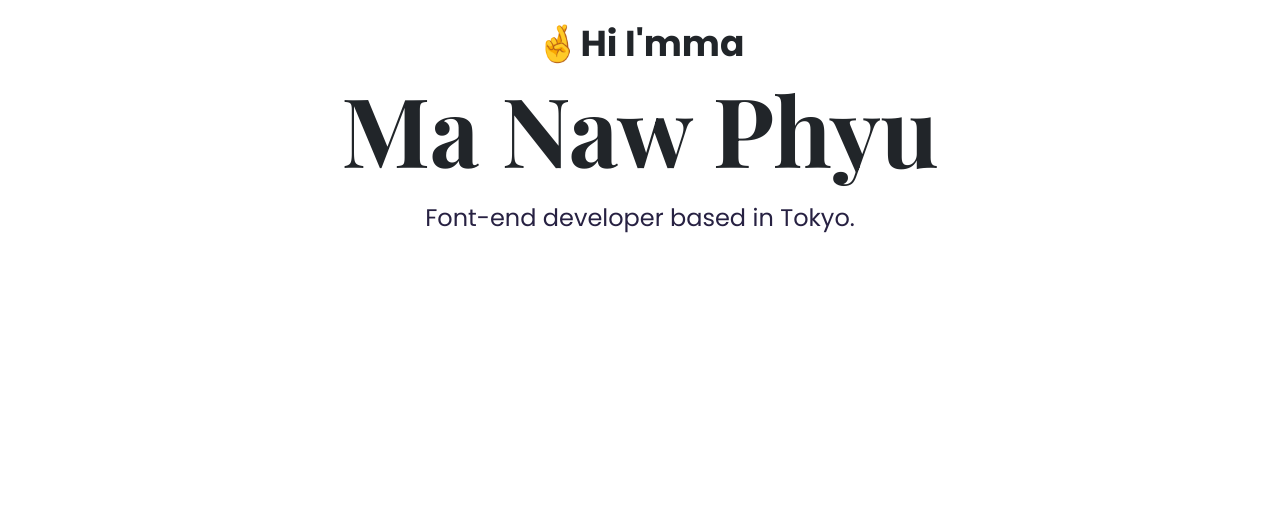
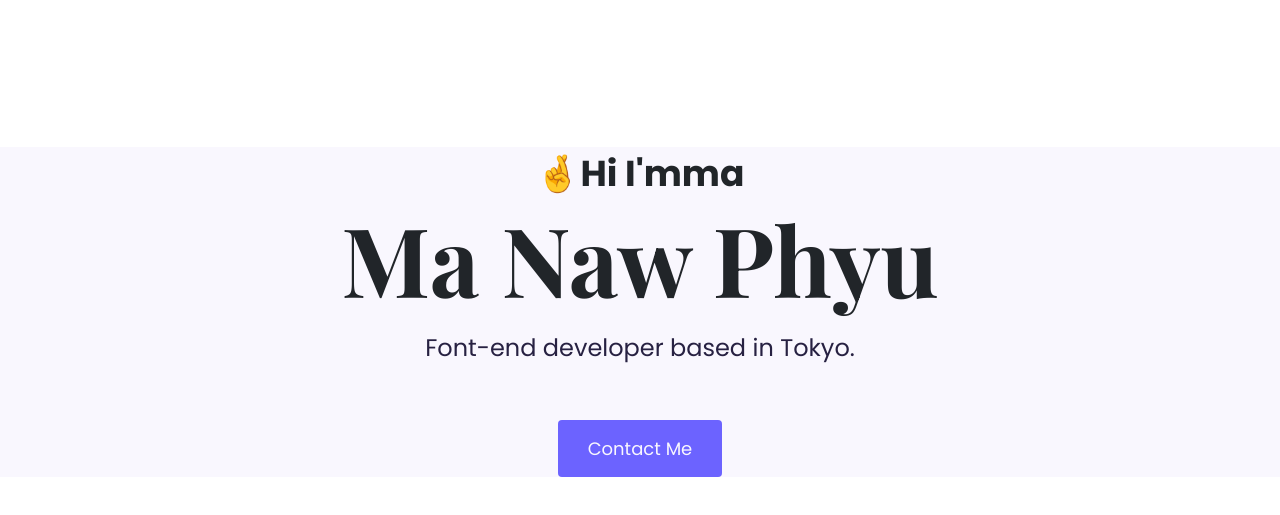
Before and after one commit to myo-thi-ri/RewritingResponsivePortfolio, a plain HTML site: page index.html in a window 1280 px wide. Shown: the part 65-580 px from the top of the page. Drawn offline with nearby package versions, Linux system fonts and the light colour scheme.

Commit message:
Contact me button is added.

```diff
--- a/css/styles.css
+++ b/css/styles.css
@@ -40,7 +40,9 @@ li.active a {
 }
 
 .intro {
+  margin-top: 130px;
   text-align: center;
+  background: var(--secondary-color);
 }
 
 .intro p {
@@ -62,3 +64,22 @@ li.active a {
   font-weight: normal;
   line-height: 2;
 }
+
+.btn-branding {
+  background: var(--branding-color);
+  border: none;
+  border-radius: 4px;
+  padding: 15px 30px;
+  color: var(--secondary-color);
+  font-size: 18px;
+  font-family: var(--default-font-family);
+  line-height: 27px;
+  text-transform: capitalize;
+  transition: all 100ms ease-in-out;
+}
+
+.btn-branding:hover {
+  cursor: pointer;
+  color: var(--secondary-color);
+  background: #272142;
+}
--- a/index.html
+++ b/index.html
@@ -62,6 +62,9 @@
       <p>🤞Hi I'mma</p>
       <h1>Ma Naw Phyu</h1>
       <h2>Font-end developer based in Tokyo.</h2>
+      <div class="mt-5">
+        <a href="/contact.html" class="btn btn-branding">Contact me</a>
+      </div>
     </div>
   </body>
 </html>
```
